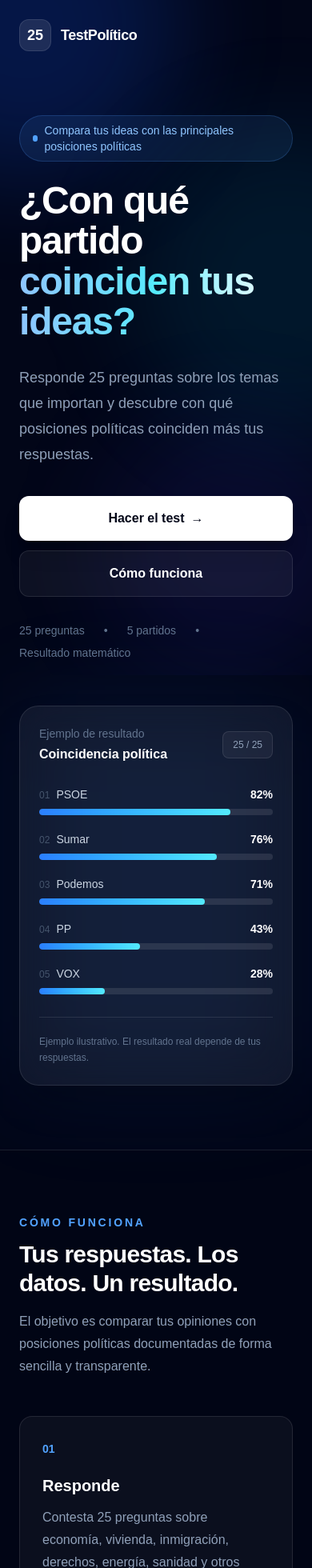
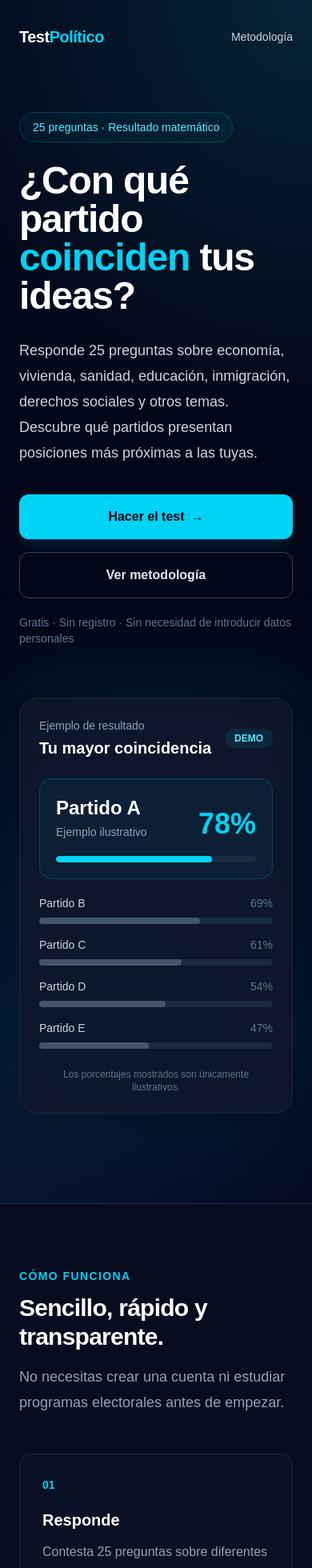
Before and after one commit to lluisgarau2/test-politico, a Next.js app: page / in a window 390 px wide. Shown: the top 1960 px of the page at 80% size. Built offline with nearby package versions, Linux system fonts and the light colour scheme.

Commit message:
Añade metodologia y enlaces de navegacion

```diff
--- /dev/null
+++ b/app/metodologia/page.tsx
@@ -0,0 +1,159 @@
+import Link from "next/link";
+
+export default function MetodologiaPage() {
+  return (
+    <main className="min-h-screen bg-slate-950 text-white">
+      <div className="mx-auto max-w-4xl px-6 py-16">
+        <Link
+          href="/"
+          className="text-sm font-medium text-cyan-400 transition hover:text-cyan-300"
+        >
+          ← Volver al inicio
+        </Link>
+
+        <div className="mt-10">
+          <p className="text-sm font-semibold uppercase tracking-widest text-cyan-400">
+            Transparencia
+          </p>
+
+          <h1 className="mt-3 text-4xl font-bold tracking-tight sm:text-5xl">
+            Metodología del test
+          </h1>
+
+          <p className="mt-6 max-w-3xl text-lg leading-8 text-slate-300">
+            TestPolítico busca mostrar qué partidos presentan posiciones más
+            próximas a las respuestas de cada persona sobre diferentes asuntos
+            políticos. El resultado es una medida de coincidencia, no una
+            recomendación de voto.
+          </p>
+        </div>
+
+        <div className="mt-14 space-y-10">
+          <section>
+            <h2 className="text-2xl font-semibold">¿Cómo se calcula el resultado?</h2>
+
+            <p className="mt-4 leading-7 text-slate-300">
+              Cada pregunta tiene asociada una posición de referencia para cada
+              partido incluido en el test. La persona que realiza el test
+              responde utilizando una escala de cinco opciones, desde estar
+              totalmente de acuerdo hasta estar totalmente en desacuerdo.
+            </p>
+
+            <p className="mt-4 leading-7 text-slate-300">
+              La respuesta se compara matemáticamente con la posición asignada
+              a cada partido. Después se calcula la coincidencia media de todas
+              las preguntas para obtener un porcentaje final.
+            </p>
+          </section>
+
+          <section>
+            <h2 className="text-2xl font-semibold">¿Qué significa el porcentaje?</h2>
+
+            <p className="mt-4 leading-7 text-slate-300">
+              Un porcentaje alto significa que tus respuestas son, en conjunto,
+              más próximas a las posiciones utilizadas para ese partido en las
+              preguntas del test.
+            </p>
+
+            <p className="mt-4 leading-7 text-slate-300">
+              Por ejemplo, un 75% no significa que estés de acuerdo con el 75%
+              del programa de un partido. Significa que existe una coincidencia
+              matemática del 75% con las posiciones representadas en las
+              cuestiones incluidas en este test.
+            </p>
+          </section>
+
+          <section>
+            <h2 className="text-2xl font-semibold">¿Quién decide las posiciones?</h2>
+
+            <p className="mt-4 leading-7 text-slate-300">
+              Las posiciones utilizadas en el test se elaboran a partir de
+              propuestas, programas electorales, documentos oficiales y
+              declaraciones públicas de los partidos.
+            </p>
+
+            <p className="mt-4 leading-7 text-slate-300">
+              El objetivo es representar de forma sencilla una posición
+              política documentada sobre cada cuestión. No se pretende
+              reproducir todos los matices de un programa electoral.
+            </p>
+          </section>
+
+          <section>
+            <h2 className="text-2xl font-semibold">¿El resultado recomienda votar a un partido?</h2>
+
+            <p className="mt-4 leading-7 text-slate-300">
+              No. El test no recomienda votar a ningún partido ni pretende
+              decirte qué opción política deberías elegir.
+            </p>
+
+            <p className="mt-4 leading-7 text-slate-300">
+              El resultado debe entenderse como una herramienta informativa
+              para comparar tus respuestas con determinadas posiciones
+              políticas. La decisión sobre el voto corresponde exclusivamente a
+              cada persona.
+            </p>
+          </section>
+
+          <section>
+            <h2 className="text-2xl font-semibold">¿Por qué solo hay 25 preguntas?</h2>
+
+            <p className="mt-4 leading-7 text-slate-300">
+              El test está diseñado para ofrecer una experiencia rápida y
+              sencilla. Las 25 preguntas cubren diferentes áreas, entre ellas
+              economía, vivienda, sanidad, educación, medio ambiente,
+              inmigración, seguridad, derechos sociales, organización
+              territorial y defensa.
+            </p>
+
+            <p className="mt-4 leading-7 text-slate-300">
+              Un test de 25 preguntas no puede representar todas las posiciones
+              políticas de una persona ni todo el contenido de un programa
+              electoral. Por eso el resultado debe interpretarse como una
+              aproximación.
+            </p>
+          </section>
+
+          <section>
+            <h2 className="text-2xl font-semibold">Privacidad</h2>
+
+            <p className="mt-4 leading-7 text-slate-300">
+              El funcionamiento básico del test no necesita que introduzcas tu
+              nombre, correo electrónico, teléfono ni otros datos personales.
+            </p>
+
+            <p className="mt-4 leading-7 text-slate-300">
+              Las respuestas se utilizan para calcular el resultado del test.
+              El objetivo del proyecto es evitar recopilar información política
+              personal que no sea necesaria para ofrecer el servicio.
+            </p>
+          </section>
+
+          <section className="rounded-2xl border border-cyan-400/20 bg-slate-900/70 p-6">
+            <h2 className="text-xl font-semibold">Una herramienta informativa</h2>
+
+            <p className="mt-3 leading-7 text-slate-300">
+              Las posiciones políticas pueden cambiar con el tiempo. Por ello,
+              la información utilizada para elaborar el test debe revisarse y
+              actualizarse cuando los partidos modifiquen sus propuestas.
+            </p>
+
+            <p className="mt-3 leading-7 text-slate-300">
+              Si detectas una posición incorrecta o desactualizada, puedes
+              comunicarlo para que pueda ser revisada.
+            </p>
+          </section>
+        </div>
+
+        <div className="mt-14 border-t border-slate-800 pt-8">
+          <Link
+            href="/test"
+            className="inline-flex rounded-xl bg-cyan-400 px-6 py-3 font-semibold text-slate-950 transition hover:bg-cyan-300"
+          >
+            Hacer el test
+          </Link>
+        </div>
+      </div>
+    </main>
+  );
+}
--- a/app/page.tsx
+++ b/app/page.tsx
@@ -1,247 +1,301 @@
-"use client";
-
 import Link from "next/link";
 
 export default function Home() {
   return (
-    <main className="min-h-screen overflow-hidden bg-slate-950 text-white">
-      {/* Fondo decorativo */}
-      <div className="pointer-events-none absolute inset-0 overflow-hidden">
-        <div className="absolute -left-40 -top-40 h-96 w-96 rounded-full bg-blue-600/20 blur-3xl" />
-        <div className="absolute -right-40 top-40 h-96 w-96 rounded-full bg-cyan-500/10 blur-3xl" />
-        <div className="absolute bottom-0 left-1/3 h-80 w-80 rounded-full bg-indigo-600/10 blur-3xl" />
+    <main className="min-h-screen bg-slate-950 text-white">
+      {/* Hero */}
+      <section className="relative overflow-hidden">
+        <div className="absolute inset-0 bg-[radial-gradient(circle_at_top_right,rgba(34,211,238,0.14),transparent_35%),radial-gradient(circle_at_bottom_left,rgba(59,130,246,0.12),transparent_35%)]" />
+
+        <div className="relative mx-auto max-w-7xl px-6 py-8 sm:px-8 lg:px-12">
+          {/* Navbar */}
+          <nav className="flex items-center justify-between">
+            <Link href="/" className="text-xl font-bold tracking-tight">
+              Test<span className="text-cyan-400">Político</span>
+            </Link>
+
+            <Link
+              href="/metodologia"
+              className="text-sm font-medium text-slate-300 transition hover:text-cyan-400"
+            >
+              Metodología
+            </Link>
+          </nav>
+
+          {/* Hero content */}
+          <div className="grid items-center gap-16 py-20 lg:grid-cols-2 lg:py-28">
+            <div>
+              <div className="mb-6 inline-flex rounded-full border border-cyan-400/20 bg-cyan-400/5 px-4 py-2 text-sm font-medium text-cyan-300">
+                25 preguntas · Resultado matemático
               </div>
 
-      {/* Navegación */}
-      <nav className="relative z-10 mx-auto flex max-w-6xl items-center justify-between px-6 py-6">
-        <div className="flex items-center gap-3">
-          <div className="flex h-10 w-10 items-center justify-center rounded-xl border border-white/10 bg-white/10">
-            <span className="text-lg font-bold">25</span>
+              <h1 className="max-w-3xl text-5xl font-bold tracking-tight sm:text-6xl lg:text-7xl">
+                ¿Con qué partido{" "}
+                <span className="text-cyan-400">coinciden</span> tus ideas?
+              </h1>
+
+              <p className="mt-7 max-w-2xl text-lg leading-8 text-slate-300 sm:text-xl">
+                Responde 25 preguntas sobre economía, vivienda, sanidad,
+                educación, inmigración, derechos sociales y otros temas.
+                Descubre qué partidos presentan posiciones más próximas a las
+                tuyas.
+              </p>
+
+              <div className="mt-9 flex flex-col gap-4 sm:flex-row">
+                <Link
+                  href="/test"
+                  className="inline-flex items-center justify-center rounded-xl bg-cyan-400 px-7 py-4 text-base font-bold text-slate-950 shadow-lg shadow-cyan-400/10 transition hover:bg-cyan-300"
+                >
+                  Hacer el test
+                  <span className="ml-2">→</span>
+                </Link>
+
+                <Link
+                  href="/metodologia"
+                  className="inline-flex items-center justify-center rounded-xl border border-slate-700 px-7 py-4 text-base font-semibold text-slate-200 transition hover:border-slate-500 hover:bg-slate-900"
+                >
+                  Ver metodología
+                </Link>
               </div>
 
-          <span className="text-lg font-semibold tracking-tight">
-            TestPolítico
-          </span>
+              <p className="mt-5 text-sm text-slate-500">
+                Gratis · Sin registro · Sin necesidad de introducir datos
+                personales
+              </p>
             </div>
 
-        <span className="hidden text-sm text-slate-400 sm:block">
-          Análisis político · España
-        </span>
-      </nav>
+            {/* Example result card */}
+            <div className="relative mx-auto w-full max-w-md">
+              <div className="absolute -inset-6 rounded-[2rem] bg-cyan-400/10 blur-3xl" />
 
-      {/* Hero */}
-      <section className="relative z-10 mx-auto grid max-w-6xl items-center gap-14 px-6 pb-20 pt-14 lg:grid-cols-2 lg:pt-24">
+              <div className="relative rounded-3xl border border-slate-800 bg-slate-900/90 p-6 shadow-2xl shadow-black/30 backdrop-blur">
+                <div className="mb-6 flex items-center justify-between">
                   <div>
-          <div className="mb-6 inline-flex items-center gap-2 rounded-full border border-blue-400/20 bg-blue-400/10 px-4 py-2 text-sm text-blue-300">
-            <span className="h-2 w-2 rounded-full bg-blue-400" />
-            Compara tus ideas con las principales posiciones políticas
+                    <p className="text-sm text-slate-400">
+                      Ejemplo de resultado
+                    </p>
+                    <h2 className="mt-1 text-xl font-bold">
+                      Tu mayor coincidencia
+                    </h2>
                   </div>
 
-          <h1 className="max-w-3xl text-5xl font-bold leading-[1.05] tracking-tight sm:text-6xl lg:text-7xl">
-            ¿Con qué partido
-            <span className="block bg-gradient-to-r from-blue-300 via-cyan-300 to-white bg-clip-text text-transparent">
-              coinciden tus ideas?
-            </span>
-          </h1>
-
-          <p className="mt-7 max-w-xl text-lg leading-8 text-slate-400 sm:text-xl">
-            Responde 25 preguntas sobre los temas que importan y descubre con
-            qué posiciones políticas coinciden más tus respuestas.
-          </p>
-
-          <div className="mt-9 flex flex-col gap-3 sm:flex-row">
-            <Link
-              href="/test"
-              className="group inline-flex items-center justify-center gap-2 rounded-xl bg-white px-7 py-4 font-semibold text-slate-950 shadow-xl shadow-black/20 transition hover:-translate-y-0.5 hover:bg-slate-100"
-            >
-              Hacer el test
-              <span className="transition-transform group-hover:translate-x-1">
-                →
-              </span>
-            </Link>
-
-            <a
-              href="#como-funciona"
-              className="inline-flex items-center justify-center rounded-xl border border-white/10 bg-white/5 px-7 py-4 font-semibold text-white transition hover:bg-white/10"
-            >
-              Cómo funciona
-            </a>
-          </div>
-
-          <div className="mt-8 flex flex-wrap gap-x-6 gap-y-2 text-sm text-slate-500">
-            <span>25 preguntas</span>
-            <span>•</span>
-            <span>5 partidos</span>
-            <span>•</span>
-            <span>Resultado matemático</span>
+                  <div className="rounded-full bg-cyan-400/10 px-3 py-1 text-xs font-semibold text-cyan-300">
+                    DEMO
                   </div>
                 </div>
 
-        {/* Tarjeta visual */}
-        <div className="relative mx-auto w-full max-w-md">
-          <div className="absolute inset-0 rounded-3xl bg-blue-500/10 blur-3xl" />
-
-          <div className="relative rounded-3xl border border-white/10 bg-white/[0.06] p-6 shadow-2xl shadow-black/30 backdrop-blur-xl">
-            <div className="mb-7 flex items-center justify-between">
+                <div className="rounded-2xl border border-cyan-400/20 bg-cyan-400/5 p-5">
+                  <div className="flex items-end justify-between">
                     <div>
-                <p className="text-sm text-slate-500">Ejemplo de resultado</p>
-                <p className="mt-1 font-semibold text-white">
-                  Coincidencia política
+                      <p className="text-2xl font-bold">Partido A</p>
+                      <p className="mt-1 text-sm text-slate-400">
+                        Ejemplo ilustrativo
                       </p>
                     </div>
 
-              <div className="rounded-lg border border-white/10 bg-white/5 px-3 py-2 text-xs text-slate-400">
-                25 / 25
+                    <p className="text-4xl font-bold text-cyan-400">78%</p>
+                  </div>
+
+                  <div className="mt-5 h-2 overflow-hidden rounded-full bg-slate-800">
+                    <div className="h-full w-[78%] rounded-full bg-cyan-400" />
                   </div>
                 </div>
 
-            <div className="space-y-5">
-              {[
-                ["PSOE", "82%"],
-                ["Sumar", "76%"],
-                ["Podemos", "71%"],
-                ["PP", "43%"],
-                ["VOX", "28%"],
-              ].map(([party, percentage], index) => (
-                <div key={party}>
-                  <div className="mb-2 flex items-center justify-between text-sm">
-                    <span className="text-slate-300">
-                      <span className="mr-2 text-xs text-slate-600">
-                        0{index + 1}
-                      </span>
-                      {party}
-                    </span>
-
-                    <span className="font-semibold text-white">
-                      {percentage}
-                    </span>
+                <div className="mt-5 space-y-4">
+                  <ResultBar name="Partido B" percentage={69} />
+                  <ResultBar name="Partido C" percentage={61} />
+                  <ResultBar name="Partido D" percentage={54} />
+                  <ResultBar name="Partido E" percentage={47} />
                 </div>
 
-                  <div className="h-2 overflow-hidden rounded-full bg-white/10">
-                    <div
-                      className="h-full rounded-full bg-gradient-to-r from-blue-500 to-cyan-300"
-                      style={{ width: percentage }}
-                    />
+                <p className="mt-6 text-center text-xs text-slate-500">
+                  Los porcentajes mostrados son únicamente ilustrativos.
+                </p>
               </div>
-                </div>
-              ))}
-            </div>
-
-            <div className="mt-7 border-t border-white/10 pt-5">
-              <p className="text-xs leading-5 text-slate-500">
-                Ejemplo ilustrativo. El resultado real depende de tus
-                respuestas.
-              </p>
             </div>
           </div>
         </div>
       </section>
 
-      {/* Cómo funciona */}
-      <section
-        id="como-funciona"
-        className="relative z-10 border-t border-white/10 bg-black/10"
-      >
-        <div className="mx-auto max-w-6xl px-6 py-20">
+      {/* How it works */}
+      <section className="border-y border-slate-800 bg-slate-900/40">
+        <div className="mx-auto max-w-7xl px-6 py-20 sm:px-8 lg:px-12">
           <div className="max-w-2xl">
-            <p className="text-sm font-semibold uppercase tracking-[0.2em] text-blue-400">
+            <p className="text-sm font-semibold uppercase tracking-widest text-cyan-400">
               Cómo funciona
             </p>
 
             <h2 className="mt-3 text-3xl font-bold tracking-tight sm:text-4xl">
-              Tus respuestas. Los datos. Un resultado.
+              Sencillo, rápido y transparente.
             </h2>
 
-            <p className="mt-4 leading-7 text-slate-400">
-              El objetivo es comparar tus opiniones con posiciones políticas
-              documentadas de forma sencilla y transparente.
+            <p className="mt-4 text-lg leading-8 text-slate-400">
+              No necesitas crear una cuenta ni estudiar programas electorales
+              antes de empezar.
             </p>
           </div>
 
-          <div className="mt-12 grid gap-5 md:grid-cols-3">
-            {[
-              {
-                number: "01",
-                title: "Responde",
-                text: "Contesta 25 preguntas sobre economía, vivienda, inmigración, derechos, energía, sanidad y otros temas.",
-              },
-              {
-                number: "02",
-                title: "Comparamos",
-                text: "Tus respuestas se comparan matemáticamente con las posiciones utilizadas en nuestro modelo.",
-              },
-              {
-                number: "03",
-                title: "Descubre",
-                text: "Obtienes un porcentaje de coincidencia con cada uno de los partidos incluidos.",
-              },
-            ].map((item) => (
-              <div
-                key={item.number}
-                className="rounded-2xl border border-white/10 bg-white/[0.04] p-7 transition hover:-translate-y-1 hover:bg-white/[0.06]"
-              >
-                <span className="text-sm font-semibold text-blue-400">
-                  {item.number}
-                </span>
+          <div className="mt-12 grid gap-6 md:grid-cols-3">
+            <Step
+              number="01"
+              title="Responde"
+              text="Contesta 25 preguntas sobre diferentes temas políticos utilizando una escala sencilla."
+            />
 
-                <h3 className="mt-5 text-xl font-semibold">{item.title}</h3>
+            <Step
+              number="02"
+              title="Calculamos"
+              text="Tus respuestas se comparan matemáticamente con las posiciones utilizadas para cada partido."
+            />
 
-                <p className="mt-3 leading-7 text-slate-400">{item.text}</p>
-              </div>
-            ))}
+            <Step
+              number="03"
+              title="Compara"
+              text="Obtén un porcentaje de coincidencia con cada partido y descubre dónde encajan más tus respuestas."
+            />
           </div>
         </div>
       </section>
 
-      {/* Neutralidad */}
-      <section className="relative z-10 mx-auto max-w-6xl px-6 py-16">
-        <div className="rounded-3xl border border-blue-400/10 bg-blue-400/[0.04] p-8 sm:p-10">
-          <div className="max-w-3xl">
-            <p className="text-sm font-semibold uppercase tracking-[0.2em] text-blue-400">
+      {/* Transparency */}
+      <section>
+        <div className="mx-auto max-w-7xl px-6 py-20 sm:px-8 lg:px-12">
+          <div className="grid gap-10 lg:grid-cols-[1fr_1.2fr] lg:items-center">
+            <div>
+              <p className="text-sm font-semibold uppercase tracking-widest text-cyan-400">
                 Transparencia
               </p>
 
-            <h2 className="mt-3 text-2xl font-bold sm:text-3xl">
-              No te decimos a quién votar.
+              <h2 className="mt-3 text-3xl font-bold tracking-tight sm:text-4xl">
+                El resultado no decide por ti.
               </h2>
+            </div>
 
-            <p className="mt-4 leading-7 text-slate-400">
-              El resultado muestra únicamente el grado de coincidencia entre
-              tus respuestas y las posiciones políticas utilizadas por el
-              test. No constituye una recomendación de voto.
+            <div className="rounded-3xl border border-slate-800 bg-slate-900/60 p-7">
+              <p className="leading-8 text-slate-300">
+                TestPolítico no recomienda votar a ningún partido. El resultado
+                muestra únicamente el grado de coincidencia entre tus respuestas
+                y las posiciones utilizadas en el test.
               </p>
+
+              <p className="mt-4 leading-8 text-slate-300">
+                Las posiciones se basan en propuestas, programas y documentos
+                públicos de los partidos y deben revisarse cuando sus posiciones
+                cambien.
+              </p>
+
+              <Link
+                href="/metodologia"
+                className="mt-6 inline-flex items-center font-semibold text-cyan-400 transition hover:text-cyan-300"
+              >
+                Conoce nuestra metodología y criterios
+                <span className="ml-2">→</span>
+              </Link>
+            </div>
           </div>
         </div>
       </section>
 
-      {/* CTA final */}
-      <section className="relative z-10 px-6 pb-20 pt-4">
-        <div className="mx-auto max-w-4xl text-center">
-          <h2 className="text-3xl font-bold tracking-tight sm:text-4xl">
-            ¿Preparado para descubrir tu resultado?
+      {/* Final CTA */}
+      <section className="border-t border-slate-800">
+        <div className="mx-auto max-w-4xl px-6 py-24 text-center sm:px-8">
+          <p className="text-sm font-semibold uppercase tracking-widest text-cyan-400">
+            ¿Preparado?
+          </p>
+
+          <h2 className="mt-3 text-4xl font-bold tracking-tight sm:text-5xl">
+            Descubre dónde encajan tus ideas.
           </h2>
 
-          <p className="mx-auto mt-4 max-w-xl text-slate-400">
-            Son 25 preguntas. No necesitas registrarte.
+          <p className="mx-auto mt-5 max-w-2xl text-lg leading-8 text-slate-400">
+            25 preguntas. Unos minutos. Una comparación matemática de tus
+            respuestas con diferentes posiciones políticas.
           </p>
 
           <Link
             href="/test"
-            className="mt-8 inline-flex items-center gap-2 rounded-xl bg-white px-8 py-4 font-semibold text-slate-950 transition hover:bg-slate-100"
+            className="mt-9 inline-flex items-center rounded-xl bg-cyan-400 px-8 py-4 font-bold text-slate-950 transition hover:bg-cyan-300"
           >
             Empezar el test
-            <span>→</span>
+            <span className="ml-2">→</span>
           </Link>
         </div>
       </section>
 
       {/* Footer */}
-      <footer className="relative z-10 border-t border-white/10 px-6 py-8">
-        <div className="mx-auto flex max-w-6xl flex-col gap-3 text-sm text-slate-500 sm:flex-row sm:items-center sm:justify-between">
-          <span>TestPolítico</span>
-          <span>Herramienta orientativa de comparación política</span>
+      <footer className="border-t border-slate-800">
+        <div className="mx-auto flex max-w-7xl flex-col gap-4 px-6 py-8 sm:px-8 md:flex-row md:items-center md:justify-between lg:px-12">
+          <div>
+            <p className="font-semibold">
+              Test<span className="text-cyan-400">Político</span>
+            </p>
+
+            <p className="mt-1 text-sm text-slate-500">
+              Herramienta informativa de comparación política.
+            </p>
+          </div>
+
+          <div className="flex flex-wrap gap-5 text-sm">
+            <Link
+              href="/metodologia"
+              className="text-slate-400 transition hover:text-cyan-400"
+            >
+              Metodología
+            </Link>
+
+            <Link
+              href="/test"
+              className="text-slate-400 transition hover:text-cyan-400"
+            >
+              Hacer el test
+            </Link>
+          </div>
         </div>
       </footer>
     </main>
   );
 }
+
+function ResultBar({
+  name,
+  percentage,
+}: {
+  name: string;
+  percentage: number;
+}) {
+  return (
+    <div>
+      <div className="mb-2 flex items-center justify-between text-sm">
+        <span className="font-medium text-slate-300">{name}</span>
+        <span className="text-slate-500">{percentage}%</span>
+      </div>
+
+      <div className="h-2 overflow-hidden rounded-full bg-slate-800">
+        <div
+          className="h-full rounded-full bg-slate-600"
+          style={{ width: `${percentage}%` }}
+        />
+      </div>
+    </div>
+  );
+}
+
+function Step({
+  number,
+  title,
+  text,
+}: {
+  number: string;
+  title: string;
+  text: string;
+}) {
+  return (
+    <div className="rounded-2xl border border-slate-800 bg-slate-900/50 p-7">
+      <div className="text-sm font-bold text-cyan-400">{number}</div>
+
+      <h3 className="mt-5 text-xl font-bold">{title}</h3>
+
+      <p className="mt-3 leading-7 text-slate-400">{text}</p>
+    </div>
+  );
+}
```
Lines whose indentation alone changed are shown as unchanged.
